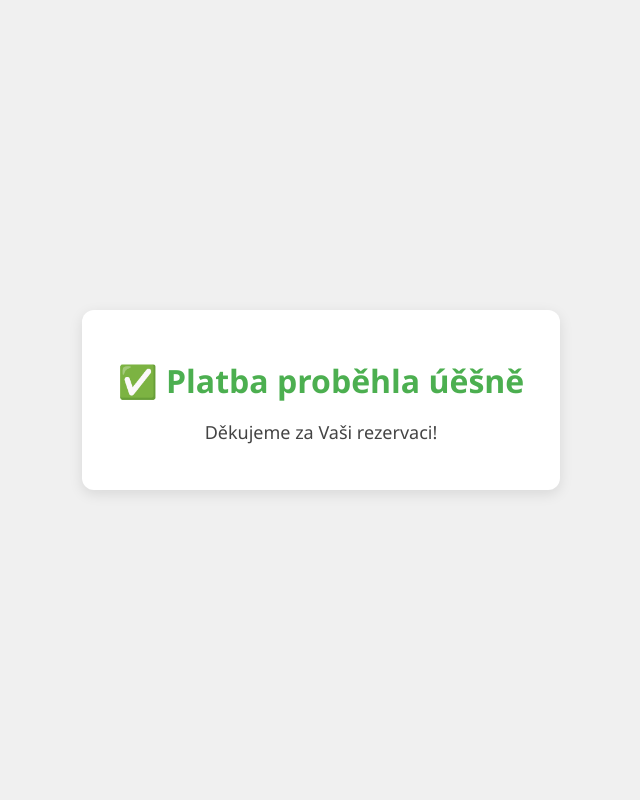
After one commit to Veres777/Tyrkys_massage, a Flask app: template templates/platba_uspesna.html in a window 1280 px wide. The commit adds this page. Shown: the whole page, without its empty margins (319-959 px from the left). Run offline with Flask 3, Linux system fonts and the light colour scheme; the template is opened without the code that fills it, so the values that code supplies are empty.

Commit message:
HTML, Java

```diff
--- a/app.py
+++ b/app.py
@@ -33,7 +33,7 @@ os.makedirs('faktury', exist_ok=True)
 
 @app.route('/')
 def index():
-    return render_template('index.html')
+    return render_template("index.html", stripe_key=os.getenv("STRIPE_PUBLIC_KEY"))
 
 
 @app.route('/rezervace', methods=['POST'])
--- /dev/null
+++ b/templates/platba_uspesna.html
@@ -0,0 +1,40 @@
+<!DOCTYPE html>
+<html lang="cs">
+<head>
+  <meta charset="UTF-8" />
+  <meta name="viewport" content="width=device-width, initial-scale=1.0" />
+  <title>Platba úěšpná</title>
+  <style>
+    body {
+      font-family: 'Segoe UI', sans-serif;
+      background-color: #f0f0f0;
+      display: flex;
+      justify-content: center;
+      align-items: center;
+      height: 100vh;
+      margin: 0;
+    }
+    .box {
+      background: white;
+      padding: 28px 36px;
+      border-radius: 12px;
+      box-shadow: 0 4px 14px rgba(0, 0, 0, 0.1);
+      text-align: center;
+    }
+    .box h1 {
+      color: #4CAF50;
+      margin-bottom: 12px;
+    }
+    .box p {
+      font-size: 18px;
+      color: #444;
+    }
+  </style>
+</head>
+<body>
+  <div class="box">
+    <h1>✅ Platba proběhla úěšně</h1>
+    <p>Děkujeme za Vaši rezervaci!</p>
+  </div>
+</body>
+</html>
```
Also changed, not shown: templates/index.html (+51 -20 lines).
